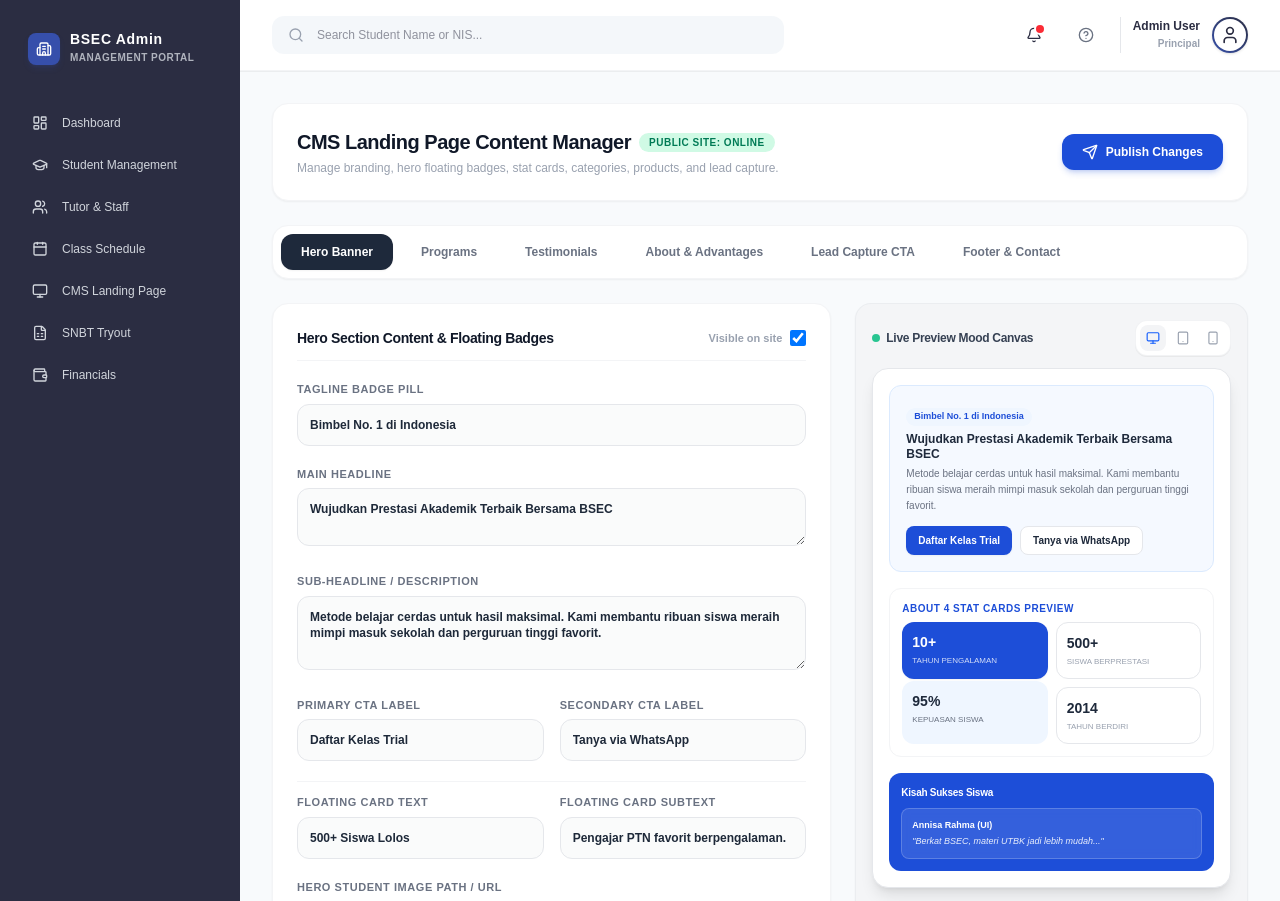
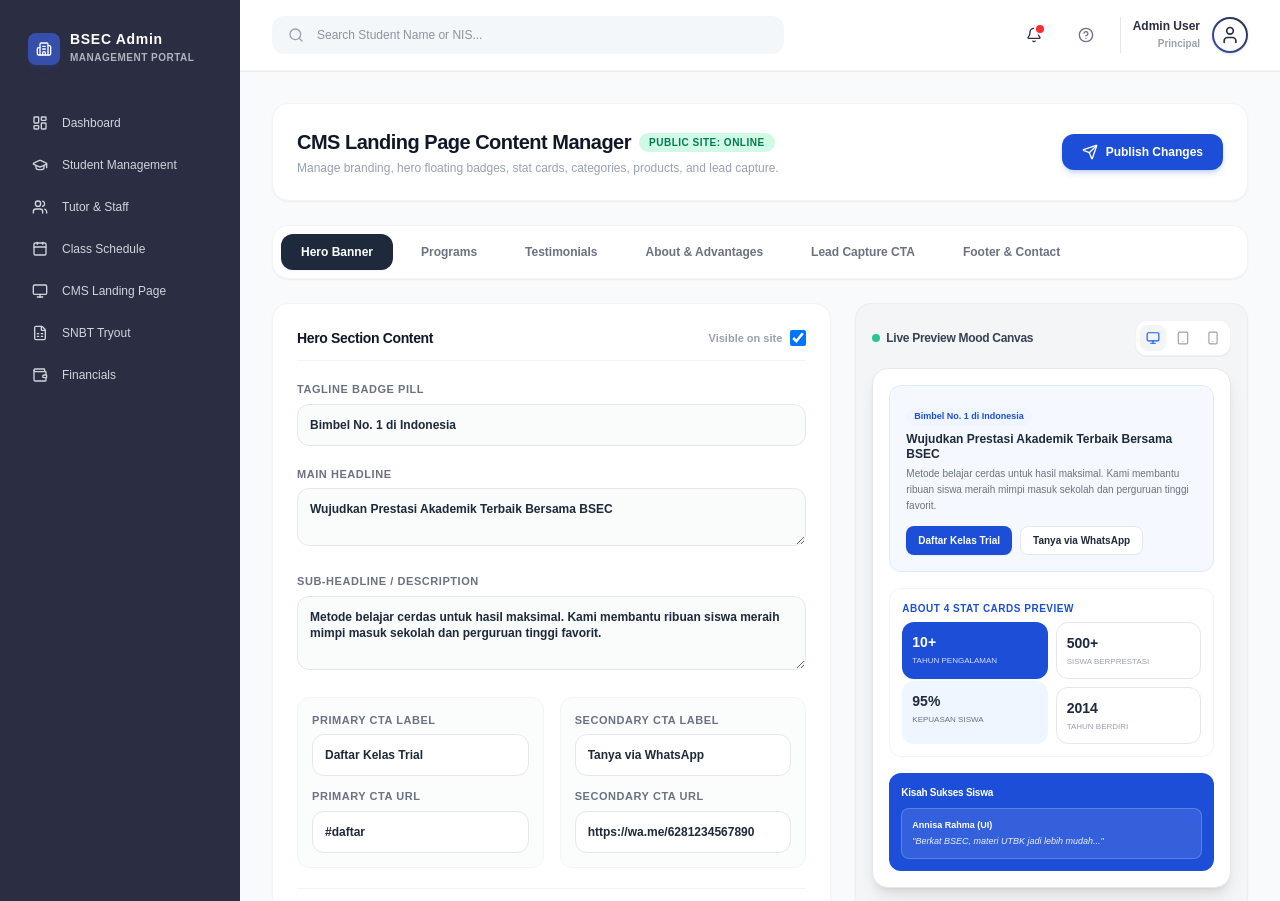
Before and after one commit to lanangwisana/BSEC-Frontend, a Next.js app: page /bsec-admin-panel/cms in a window 1280 px wide. Shown: the top 901 px of the page. Built offline with nearby package versions, Linux system fonts and the light colour scheme; no server answers.

Commit message:
feat(hero tabs): insert field primary cta url and secondary cta url

```diff
--- a/app/bsec-admin-panel/cms/components/tabs/HeroTab.tsx
+++ b/app/bsec-admin-panel/cms/components/tabs/HeroTab.tsx
@@ -11,7 +11,7 @@
     <>
       <div className="flex items-center justify-between pb-3 border-b border-gray-100">
         <h2 className="text-sm font-bold text-gray-900 tracking-tight">
-          Hero Section Content & Floating Badges
+          Hero Section Content
         </h2>
         <div className="flex items-center gap-2">
           <span className="text-[11px] text-gray-400 font-semibold">Visible on site</span>
@@ -60,7 +60,9 @@
         />
       </div>
 
-      <div className="grid grid-cols-2 gap-4">
+      <div className="grid grid-cols-1 md:grid-cols-2 gap-4">
+        {/* Primary CTA */}
+        <div className="space-y-3 p-3.5 bg-gray-50/60 rounded-xl border border-gray-100">
           <div>
             <label className="block text-[11px] font-bold text-gray-500 uppercase tracking-wider mb-1.5">
               Primary CTA Label
@@ -69,9 +71,26 @@
               type="text"
               value={heroForm.ctaLabel}
               onChange={(e) => handleHeroChange('ctaLabel', e.target.value)}
-            className="w-full bg-gray-50/80 text-xs font-semibold text-gray-800 p-3 rounded-xl border border-gray-200"
+              className="w-full bg-white text-xs font-semibold text-gray-800 p-3 rounded-xl border border-gray-200"
+              placeholder="Contoh: Daftar Kelas Trial"
             />
           </div>
+          <div>
+            <label className="block text-[11px] font-bold text-gray-500 uppercase tracking-wider mb-1.5">
+              Primary CTA URL
+            </label>
+            <input
+              type="text"
+              value={heroForm.ctaRedirectUrl || '#daftar'}
+              onChange={(e) => handleHeroChange('ctaRedirectUrl', e.target.value)}
+              className="w-full bg-white text-xs font-semibold text-gray-800 p-3 rounded-xl border border-gray-200"
+              placeholder="Contoh: #daftar atau https://..."
+            />
+          </div>
+        </div>
+
+        {/* Secondary CTA */}
+        <div className="space-y-3 p-3.5 bg-gray-50/60 rounded-xl border border-gray-100">
           <div>
             <label className="block text-[11px] font-bold text-gray-500 uppercase tracking-wider mb-1.5">
               Secondary CTA Label
@@ -80,8 +99,22 @@
               type="text"
               value={heroForm.ctaSecondaryLabel}
               onChange={(e) => handleHeroChange('ctaSecondaryLabel', e.target.value)}
-            className="w-full bg-gray-50/80 text-xs font-semibold text-gray-800 p-3 rounded-xl border border-gray-200"
+              className="w-full bg-white text-xs font-semibold text-gray-800 p-3 rounded-xl border border-gray-200"
+              placeholder="Contoh: Tanya via WhatsApp"
             />
+          </div>
+          <div>
+            <label className="block text-[11px] font-bold text-gray-500 uppercase tracking-wider mb-1.5">
+              Secondary CTA URL
+            </label>
+            <input
+              type="text"
+              value={heroForm.ctaSecondaryUrl || 'https://wa.me/6285606201036'}
+              onChange={(e) => handleHeroChange('ctaSecondaryUrl', e.target.value)}
+              className="w-full bg-white text-xs font-semibold text-gray-800 p-3 rounded-xl border border-gray-200"
+              placeholder="Contoh: https://wa.me/..."
+            />
+          </div>
         </div>
       </div>
 
```
Lines whose indentation alone changed are shown as unchanged.
